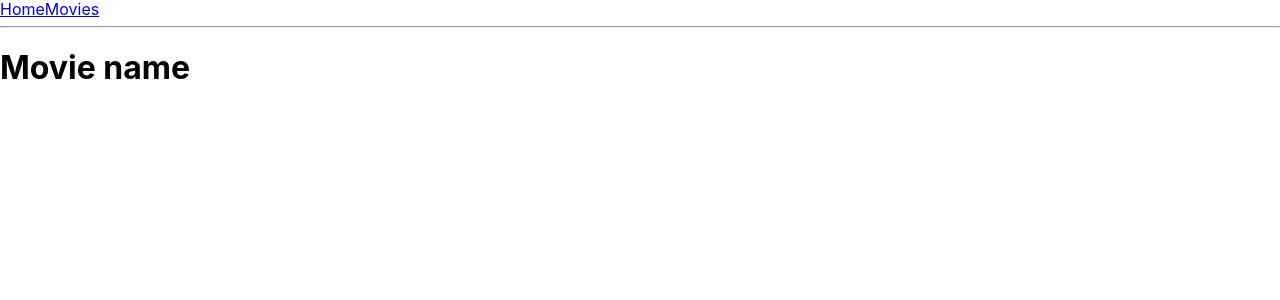
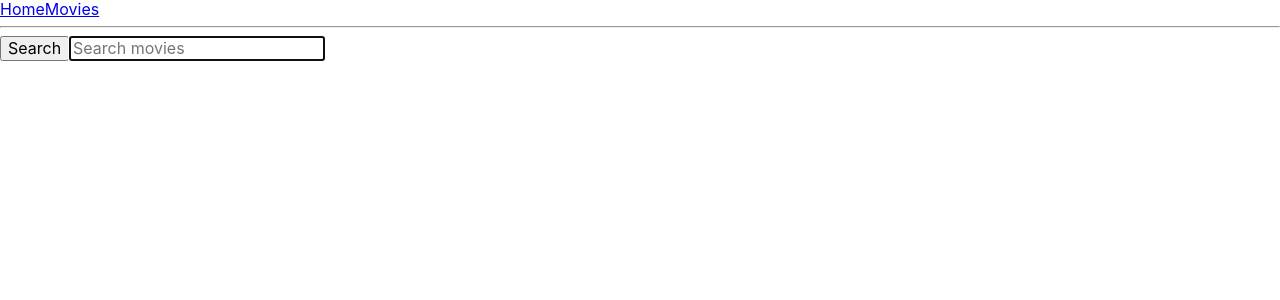
Before and after one commit to Valentyna-Chudik/goit-react-hw-04-movies, a React (Create React App) app: page /movies in a window 1280 px wide. Shown: the top 300 px of the page. Built offline with nearby package versions, Linux system fonts and the light colour scheme.

Commit message:
MoviePage, Searchbar and its Routes added

```diff
--- /dev/null
+++ b/src/components/SearchBar/SearchBar.js
@@ -0,0 +1,39 @@
+import { useState } from 'react';
+
+export default function Searchbar({ onSubmit }) {
+  const [query, setQuery] = useState('');
+
+  const handleChange = e => {
+    setQuery(e.currentTarget.value.toLowerCase());
+  };
+
+  const handleSubmit = e => {
+    e.preventDefault();
+
+    if (query.trim() === '') {
+      return;
+    }
+
+    onSubmit(query);
+    setQuery('');
+  };
+
+  return (
+    <header>
+      <form onSubmit={handleSubmit}>
+        <button type="submit">
+          <span>Search</span>
+        </button>
+
+        <input
+          type="text"
+          autoComplete="off"
+          autoFocus
+          placeholder="Search movies"
+          value={query}
+          onChange={handleChange}
+        />
+      </form>
+    </header>
+  );
+}
--- a/src/services/movie-api.js
+++ b/src/services/movie-api.js
@@ -17,9 +17,9 @@ export function fetchTrendingMovies() {
   );
 }
 
-export function fetchMovie() {
+export function fetchMovie(query) {
   return fetchWithErrorHandling(
-    `${BASE_URL}search/movie?api_key=${API_KEY}&query='new year'&language=en-US&page=1`,
+    `${BASE_URL}search/movie?api_key=${API_KEY}&query=${query}&language=en-US&page=1`,
   );
 }
 
--- a/src/views/CastView.js
+++ b/src/views/CastView.js
@@ -15,9 +15,8 @@ export default function CastView({ movieId }) {
           {cast.map(cast => (
             <li key={cast.id}>
               <img
-                src={`https://image.tmdb.org/t/p/w500/${cast.profile_path}`}
+                src={`https://image.tmdb.org/t/p/w300/${cast.profile_path}`}
                 alt={cast.name}
-                width={300}
               />
               <p>{cast.name}</p>
               <p>{cast.character}</p>
--- a/src/views/MoviePageView.js
+++ b/src/views/MoviePageView.js
@@ -1,9 +1,47 @@
-import PageHeading from '../components/PageHeading/PageHeading';
+// import PageHeading from '../components/PageHeading/PageHeading';
+import { useState, useEffect } from 'react';
+import { Link, useRouteMatch } from 'react-router-dom';
+import * as movieAPI from '../services/movie-api';
+import SearchBar from '../components/SearchBar/SearchBar';
 
-export default function HomePageView() {
+export default function MoviePageView() {
+  const { url } = useRouteMatch();
+  const [query, setQuery] = useState('');
+  const [movies, setMovies] = useState([]);
+
+  useEffect(() => {
+    if (!query) {
+      return;
+    }
+    movieAPI.fetchMovie(query).then(data => {
+      setMovies(data.results);
+    });
+  }, [query]);
+
+  const onChangeQuery = query => {
+    setQuery(query);
+    setMovies([]);
+  };
+
   return (
     <>
-      <PageHeading text="Movie name" />
+      {/* <PageHeading text="Movie name" /> */}
+      <SearchBar onSubmit={onChangeQuery} />
+      {movies && (
+        <ul>
+          {movies.map(movie => (
+            <li key={movie.id}>
+              <Link to={`${url}/${movie.id}`}>
+                <img
+                  src={`https://image.tmdb.org/t/p/w300/${movie.poster_path}`}
+                  alt={movie.title}
+                />
+                <h2>{movie.title}</h2>
+              </Link>
+            </li>
+          ))}
+        </ul>
+      )}
     </>
   );
 }
```
